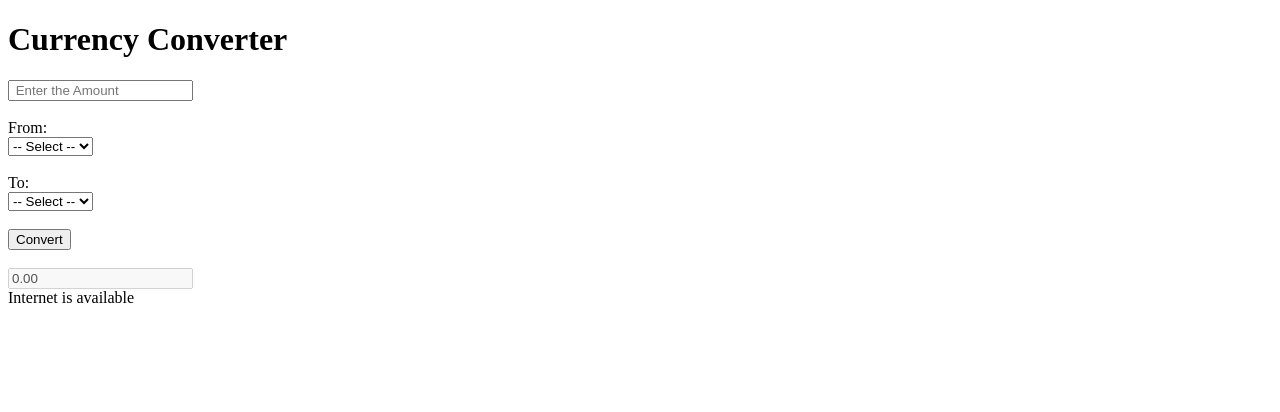
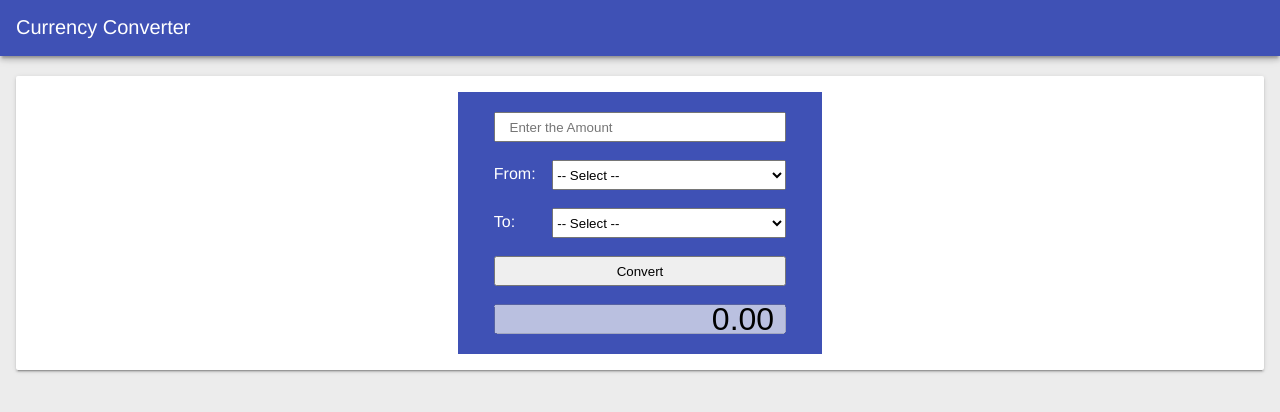
Before and after one commit to Auwalms/offline-fx, a plain HTML site: page index.html in a window 1280 px wide. Drawn offline with Linux system fonts and the light colour scheme; no server answers.

Commit message:
added css

```diff
--- a/index.html
+++ b/index.html
@@ -12,7 +12,8 @@
     <title></title>
     <meta name="description" content="">
     <meta name="viewport" content="width=device-width, initial-scale=1">
-    <link rel="stylesheet" href="">
+    <link rel="stylesheet" href="./app.css">
+
 </head>
 
 <body>
```
